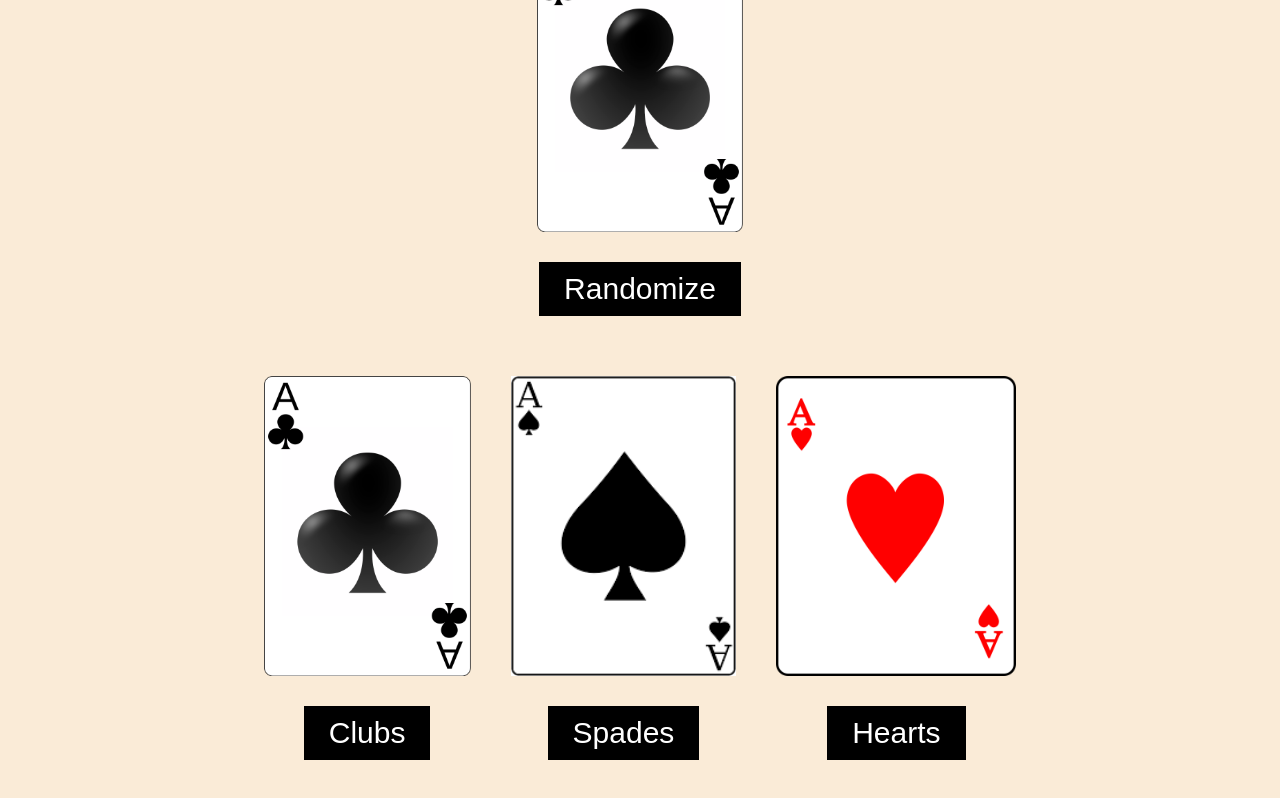
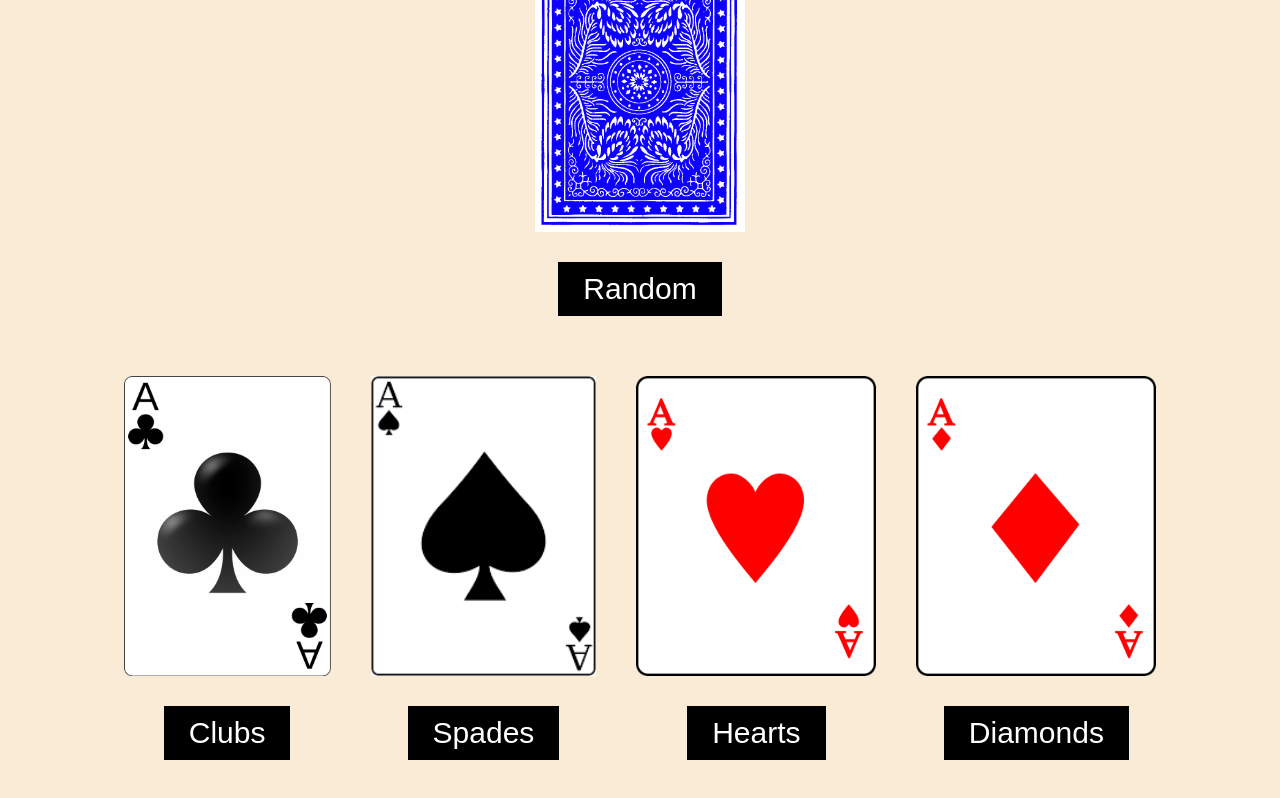
Before and after one commit to bryan-j-park/practiceProjects, a plain HTML site: page matchingGame/index.html in a window 1280 px wide. Both pictures are taken after a click on the button "Clubs". Shown: the part 511-1309 px from the top of the page. Drawn offline with Linux system fonts and the light colour scheme.

Commit message:
able to flip top card

```diff
--- a/matchingGame/index.html
+++ b/matchingGame/index.html
@@ -17,8 +17,8 @@
     </div>
     <div class="aceContainer">
       <div id="suitName">Clubs</div>
-      <img class="aceImage" id="randomAce" src="img/aceOfClubs.png" alt="Picture of an ace">
-      <button class="aceButton" onclick="randomAceGenerated()">Randomize</button>
+      <img class="aceImage" id="randomAce" src="img/backCard.png" alt="Picture of an ace">
+      <button class="aceButton" id="randomButton" onclick="randomAceGenerated()">Random</button>
     </div>
 
     <!-- Ace container  -->
@@ -37,6 +37,11 @@
         <img class="aceImage" id="aceOfHearts" src="img/aceOfHearts.png" alt="image of the ace of hearts">
         <button class="aceButton" onclick="matchHearts()">Hearts</button>
       </div>
+
+      <div class="aceContainer">
+        <img class="aceImage" id="aceOfDiamonds" src="img/aceOfDiamonds.png" alt="image of the ace of diamonds">
+        <button class="aceButton" onclick="matchDiamonds()">Diamonds</button>
+      </div>
     </div>
   </div>
   <script src="script.js"></script>
--- a/matchingGame/script.js
+++ b/matchingGame/script.js
@@ -1,10 +1,13 @@
 var count = 0
 var totalMatches = document.querySelector('#totalMatches')
 var suitName = document.querySelector('#suitName')
+var randomAce = document.querySelector('#randomAce')
+var randomButton = document.querySelector('#randomButton')
 var spades = 'img/aceOfSpades.png'
 var hearts = 'img/aceOfHearts.png'
 var clubs = 'img/aceOfClubs.png'
-var arrayOfAces = [hearts, spades , clubs]
+var diamonds = 'img/aceOfDiamonds.png'
+var arrayOfAces = [hearts, spades, diamonds, clubs]
 
 function randomAceGenerated(){
   var pick = Math.random();
@@ -15,6 +18,9 @@ function randomAceGenerated(){
   }
   else if(arrayOfAces[1] == randomPick){
     suitName.innerText = 'Spades'
+  }
+  else if(arrayOfAces[2] == randomPick){
+    suitName.innerText = 'Diamonds'
   }
   else{
     suitName.innerText = 'Clubs';
@@ -30,6 +36,8 @@ function matchClubs(){
   else{
     alert('INCORRECT!')
   }
+  randomAce.src = 'img/backCard.png'
+  suitName.innerText = 'Press the Random Button'
 }
 
 function matchHearts(){
@@ -41,6 +49,8 @@ function matchHearts(){
   else{
     alert('INCORRECT!')
   }
+  randomAce.src = 'img/backCard.png'
+  suitName.innerText = 'Press the Random Button'
 }
 
 function matchSpades(){
@@ -52,4 +62,19 @@ function matchSpades(){
   else{
     alert('INCORRECT!')
   }
+  randomAce.src = 'img/backCard.png'
+  suitName.innerText = 'Press the Random Button'
 }
+
+function matchDiamonds(){
+  if(suitName.innerText == 'Diamonds'){
+    alert('CORRECT!');
+    count++;
+    totalMatches.innerText = count;
+  }
+  else{
+    alert('INCORRECT!')
+  }
+  randomAce.src = 'img/backCard.png'
+  suitName.innerText = 'Press the Random Button'
+}
```
Also changed, not shown: matchingGame/img/aceOfDiamonds.png (added), matchingGame/img/backCard.png (added).
